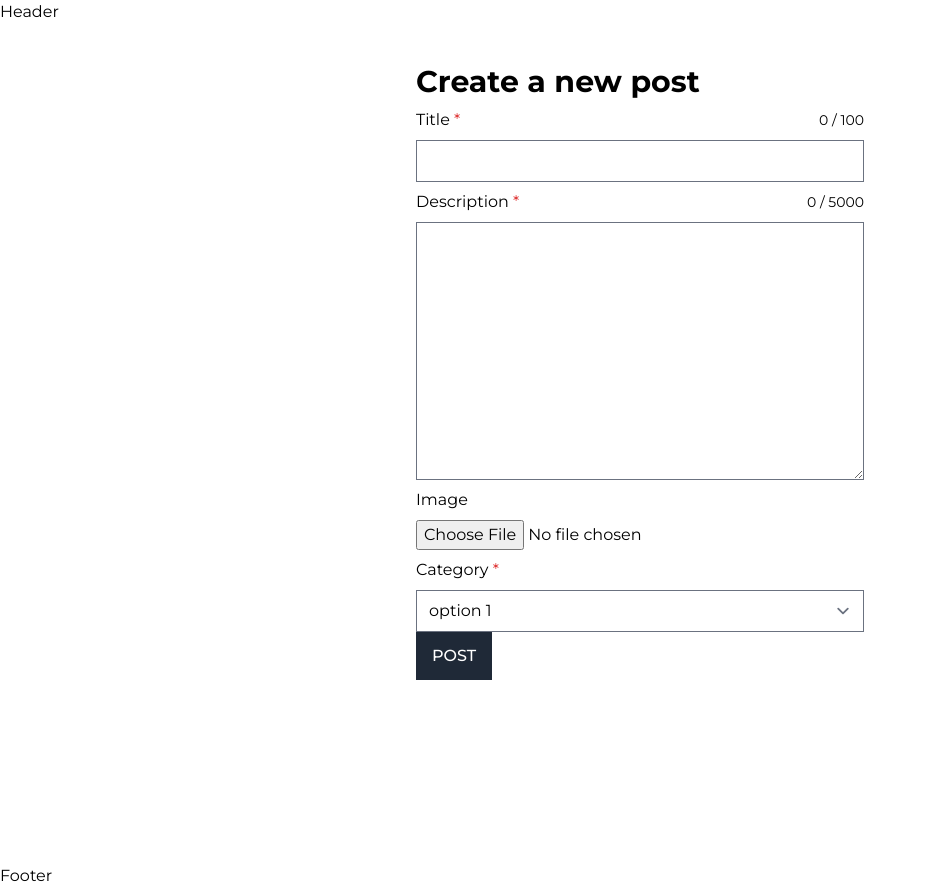
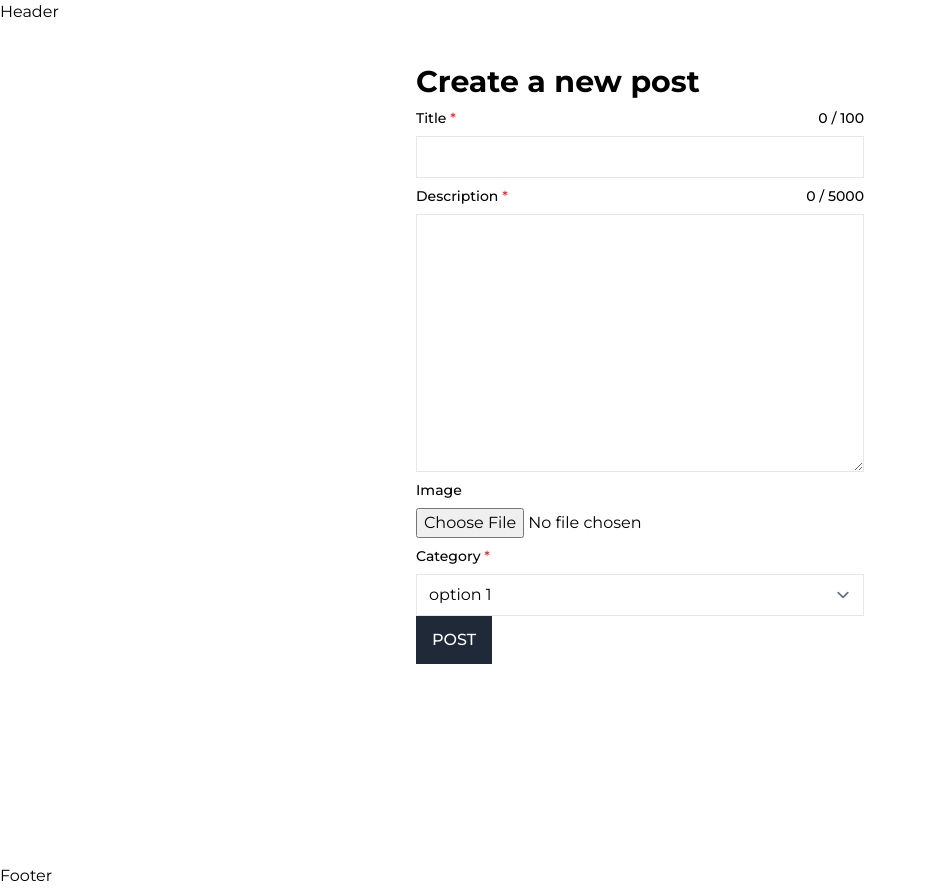
Before and after one commit to RahinF/blog, a React (Create React App) app: page /write in a window 1280 px wide. Shown: the whole page, without its empty margins (0-926 px from the left). Built offline with nearby package versions, Linux system fonts and the light colour scheme.

Commit message:
refractor, added styles

```diff
--- a/public/index.html
+++ b/public/index.html
@@ -4,6 +4,7 @@
   <meta charset="UTF-8">
   <meta http-equiv="X-UA-Compatible" content="IE=edge">
   <meta name="viewport" content="width=device-width, initial-scale=1.0">
+  <meta name="description" content="Blog of my experiences with web programming.">
   <title>Blog</title>
 </head>
 <body>
--- a/src/features/comments/Comment.tsx
+++ b/src/features/comments/Comment.tsx
@@ -14,8 +14,7 @@ const Comment = ({ comment, isChild }: Props) => {
   const [showNestedComments, setShowNestedComments] = useState<boolean>(false);
   const [showInputBox, setShowInputBox] = useState<boolean>(false);
 
-  const replyCount: number = comment.children!.length;
-  const hasChildren: boolean = replyCount > 0;
+  const replies: number = comment.children!.length;
 
   const nestedComments = comment.children?.map((comment) => {
     return <Comment key={comment.id} comment={comment} isChild />;
@@ -33,7 +32,7 @@ const Comment = ({ comment, isChild }: Props) => {
 
       <p className="whitespace-pre-line break-all">{comment.text}</p>
 
-      <div className="flex flex-col gap-2 my-2">
+      <div className="my-2 flex flex-col gap-2">
         <div className="flex gap-2">
           <div className="flex items-center gap-2">
             <button
@@ -48,19 +47,16 @@ const Comment = ({ comment, isChild }: Props) => {
             </button>
             <span className="text-sm">2.6k</span>
           </div>
-          <button
-            onClick={() => setShowInputBox(true)}
-            className="px-2 py-1"
-          >
+          <button onClick={() => setShowInputBox(true)} className="px-2 py-1">
             reply
           </button>
         </div>
 
-        {hasChildren && (
+        {!!replies && (
           <button
             onClick={() => setShowNestedComments(!showNestedComments)}
             className="flex items-center gap-1 font-bold text-info"
-            aria-label={`show ${pluralize("reply", replyCount, true)}`}
+            aria-label={`show ${pluralize("reply", replies, true)}`}
             aria-expanded={showNestedComments}
           >
             {showNestedComments ? (
@@ -68,7 +64,7 @@ const Comment = ({ comment, isChild }: Props) => {
             ) : (
               <CaretDown weight="fill" />
             )}{" "}
-            {pluralize("reply", replyCount, true)}
+            {pluralize("reply", replies, true)}
           </button>
         )}
       </div>
--- a/src/features/comments/Comments.tsx
+++ b/src/features/comments/Comments.tsx
@@ -29,7 +29,7 @@ const Comments = () => {
 
   return (
     <>
-      <h1>Comments</h1>
+      <h1 className="text-xl font-medium">Comments</h1>
       <NewComment />
       <div className="divide-y">
         {commentTree.map((comment) => {
--- a/src/features/comments/NewComment.tsx
+++ b/src/features/comments/NewComment.tsx
@@ -19,6 +19,8 @@ const NewComment = ({ fromReply, showInputBox }: Props) => {
   const textRef = useRef<HTMLTextAreaElement | null>(null);
 
   const COMMENT_MAX_LENGTH = 250;
+
+
 
   const {
     register,
@@ -48,6 +50,8 @@ const NewComment = ({ fromReply, showInputBox }: Props) => {
       showInputBox(false);
     }
   };
+
+
 
   useEffect(() => {
     if (fromReply) {
@@ -106,7 +110,7 @@ const NewComment = ({ fromReply, showInputBox }: Props) => {
 
             <button
               className="btn"
-              disabled={errors.text ? true : false || !textCurrentLength}
+              disabled={!!errors.text}
             >
               send
             </button>
--- a/src/index.css
+++ b/src/index.css
@@ -4,9 +4,28 @@
 @tailwind components;
 @tailwind utilities;
 
+@layer base {
+  [type="text"],
+  [type="email"],
+  [type="url"],
+  [type="password"],
+  [type="number"],
+  [type="date"],
+  [type="datetime-local"],
+  [type="month"],
+  [type="search"],
+  [type="tel"],
+  [type="time"],
+  [type="week"],
+  [multiple],
+  textarea,
+  select {
+    @apply w-full border-gray-200 focus:border-indigo-500 focus:ring-indigo-500;
+  }}
+
 @layer components {
   .label {
-    @apply py-2;
+    @apply py-2 text-sm font-medium;
   }
 
   .btn {
```
